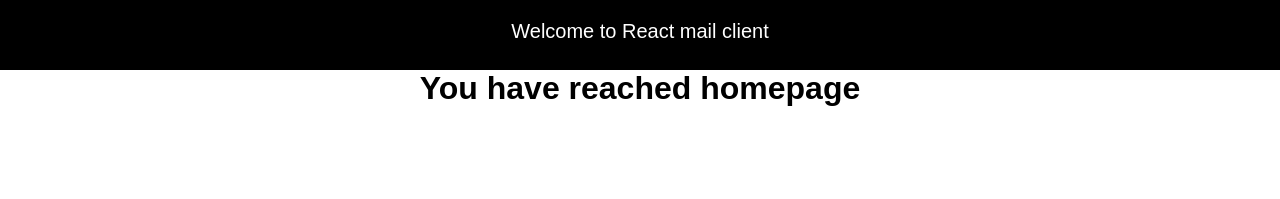
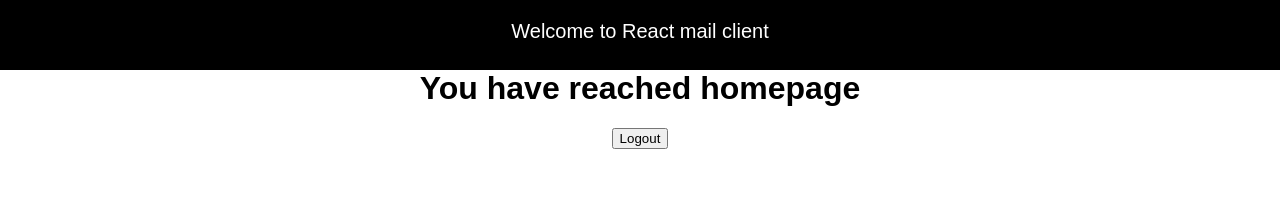
Before and after one commit to Midhun-LC/MailUi, a React (Create React App) app: page /home in a window 1280 px wide. Shown: the top 199 px of the page. Built offline with nearby package versions, Linux system fonts and the light colour scheme.

Commit message:
add a logout button
add a logout button to homepage.

```diff
--- a/src/containers/Home/Home.js
+++ b/src/containers/Home/Home.js
@@ -8,8 +8,17 @@ class Home extends Component{
         console.log("authentication is set to " +this.props.auth);
     }
 
+    logout=()=>{
+        this.props.setAuthenticationFalse();
+        this.props.history.push("/login");
+    }
+
     render(){
-        return <h1 className='Home'>You have reached homepage</h1>
+        return (
+        <div>
+            <h1 className='Home'>You have reached homepage</h1>
+            <button onClick={this.logout}>Logout</button>
+        </div>);
     }
 }
 
```
